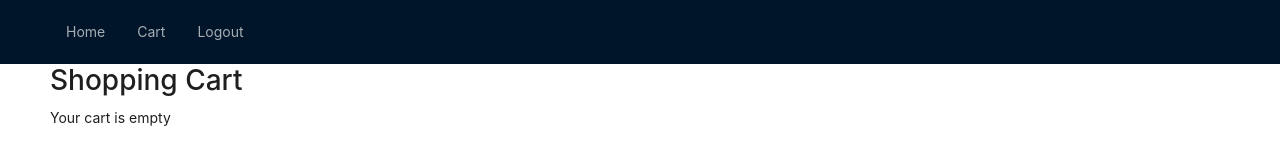
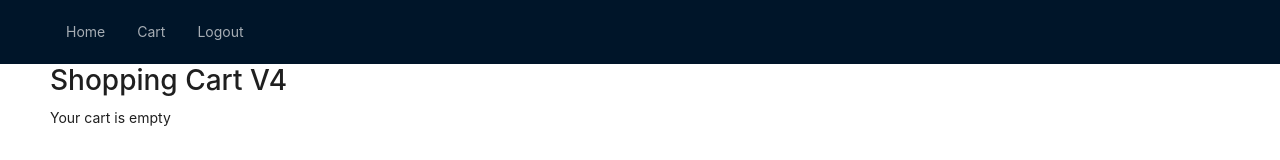
Before and after one commit to krishnajulakanti/shopping-cart, a React (Create React App) app: page /cart in a window 1280 px wide. Shown: the top 160 px of the page. Built offline with nearby package versions, Linux system fonts and the light colour scheme.

Commit message:
github actions test

```diff
--- a/src/pages/Cart.js
+++ b/src/pages/Cart.js
@@ -11,7 +11,7 @@ const Cart = () => {
 
   return (
     <div>
-      <h1>Shopping Cart</h1>
+      <h1>Shopping Cart V4</h1>
       {items.length === 0 ? (
         <p>Your cart is empty</p>
       ) : (
```
